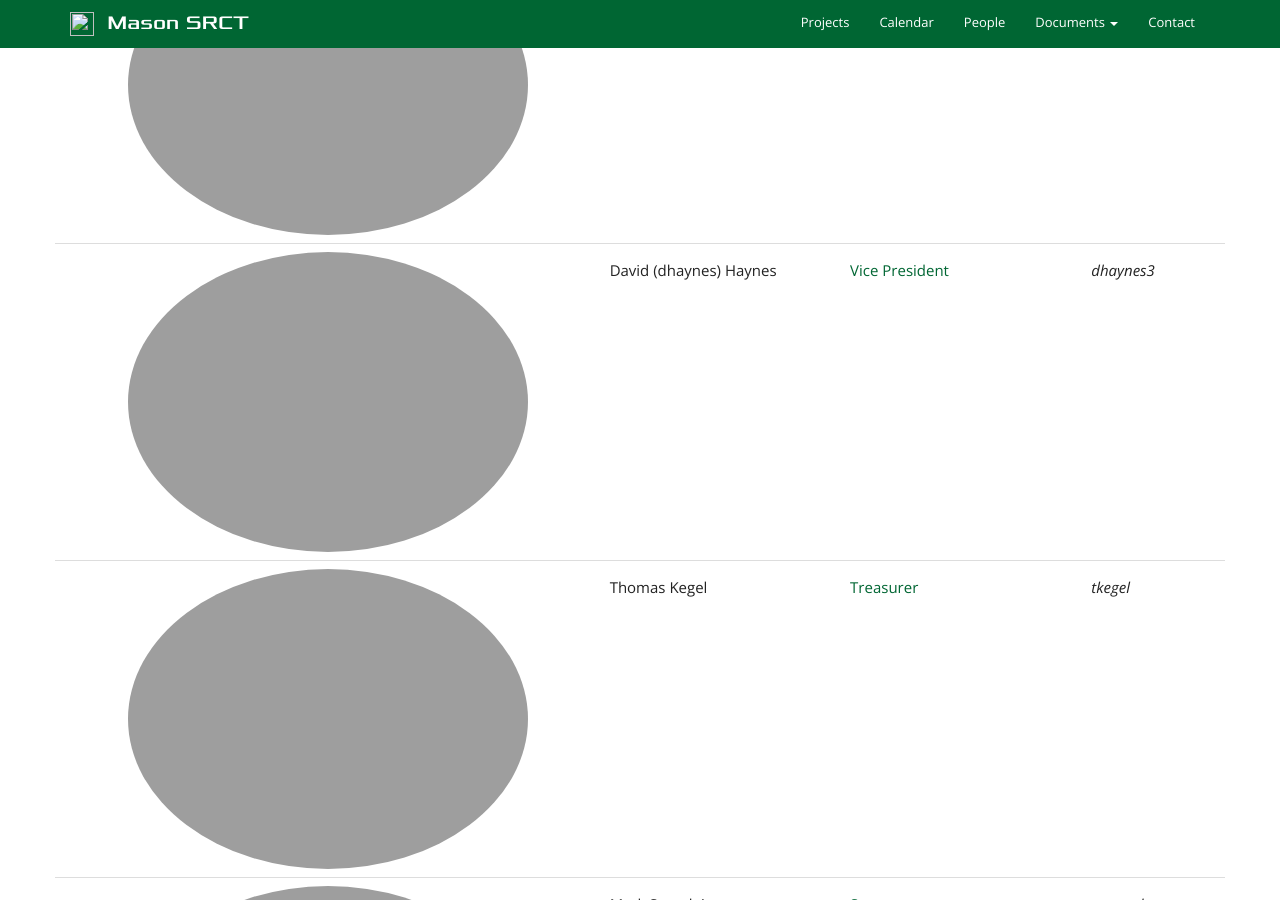
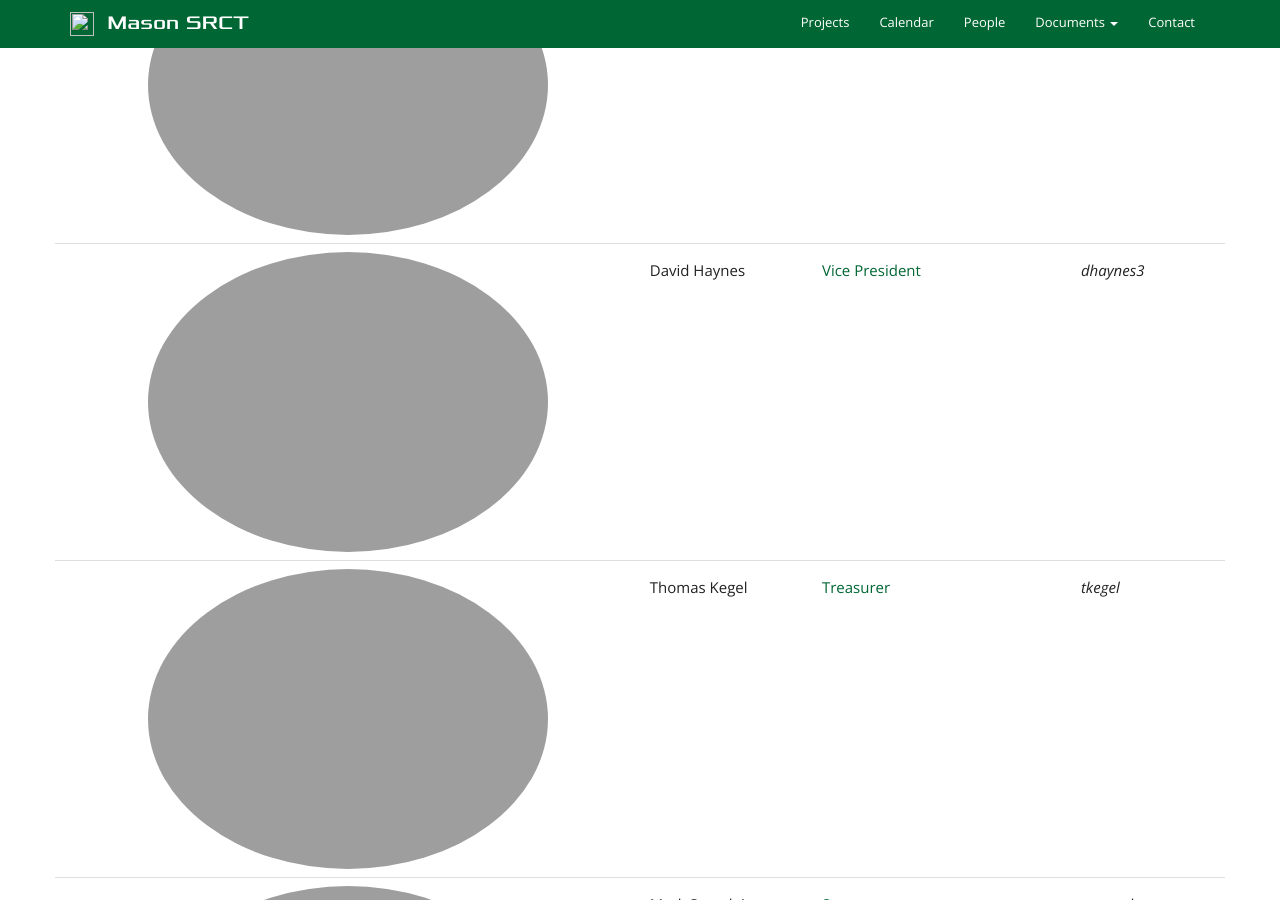
Before and after one commit to srct/srctweb, a Jekyll site: the page built from srctweb/_pages/people.html, in a window 1280 px wide and 900 px high, scrolled down 745 px. Built offline with Jekyll 4.4.1, drawn with Linux system fonts in a browser that asks for light colours.

Commit message:
Subtract dhaynes from dhaynes

```diff
--- a/srctweb/_pages/people.html
+++ b/srctweb/_pages/people.html
@@ -37,7 +37,7 @@
     </tr>
     <tr>
       <td><img class="img-circle img-responsive center center-block" src="{{ 'dhaynes3@gmu.edu' | gravatar }}" alt = "gravatar image"</td>
-      <td><h5>David (dhaynes) Haynes</h5></td>
+      <td><h5>David Haynes</h5></td>
       <td>
         <a href="http://wiki.srct.gmu.edu/Vice_President"><h5>Vice President</h5></a>
       </td>
```
